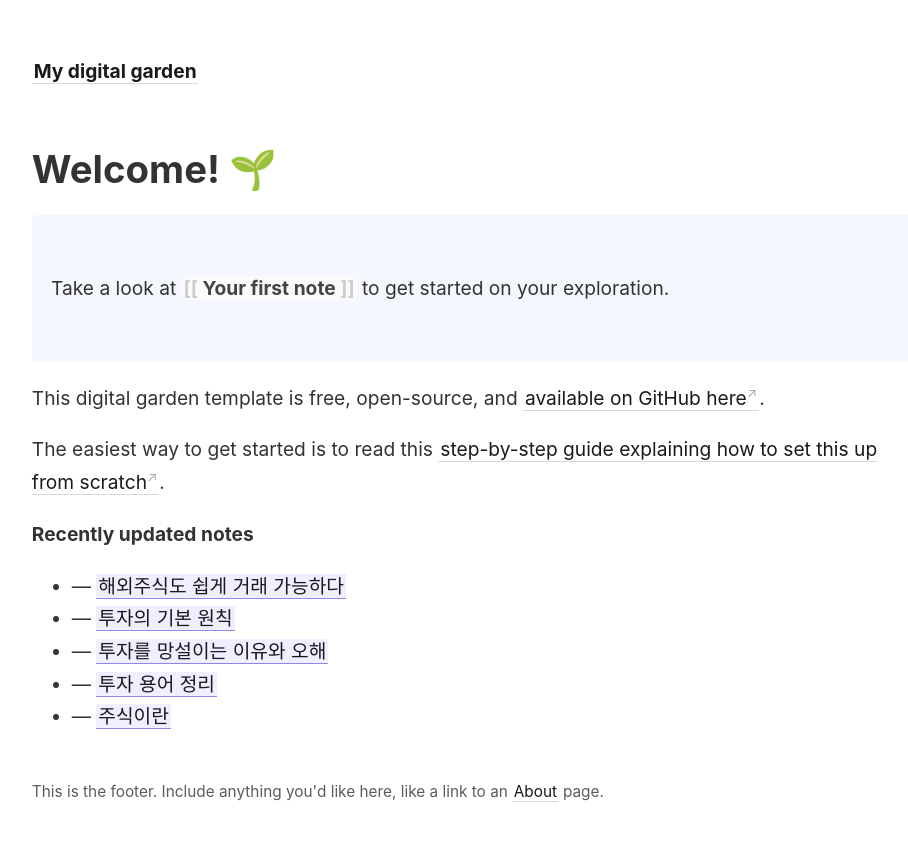
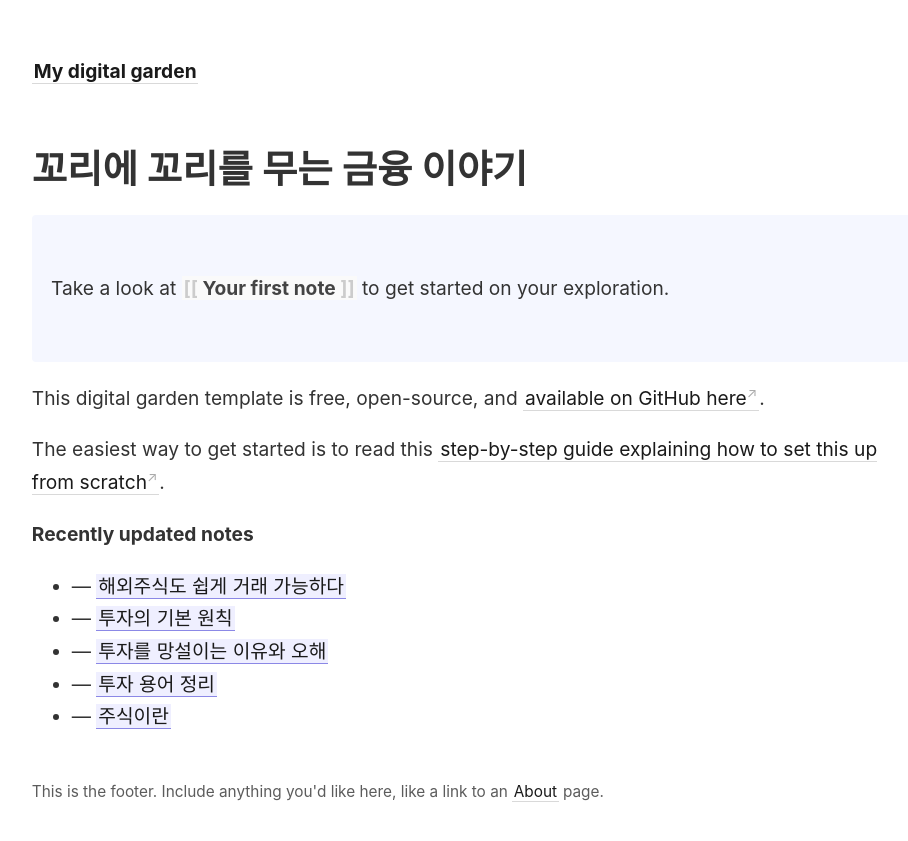
Before and after one commit to jeongwon99/finance, a Jekyll site: the page built from _pages/index.md, in a window 1280 px wide. Shown: the top 841 px of the page, without its empty margins (45-953 px from the left). Built offline with Jekyll 4.4.1, drawn with Linux system fonts in a browser that asks for light colours.

Commit message:
Update index.md

```diff
--- a/_pages/index.md
+++ b/_pages/index.md
@@ -5,7 +5,7 @@ id: home
 permalink: /
 ---
 
-# Welcome! 🌱
+# 꼬리에 꼬리를 무는 금융 이야기
 
 <p style="padding: 3em 1em; background: #f5f7ff; border-radius: 4px;">
   Take a look at <span style="font-weight: bold">[[Your first note]]</span> to get started on your exploration.
```
